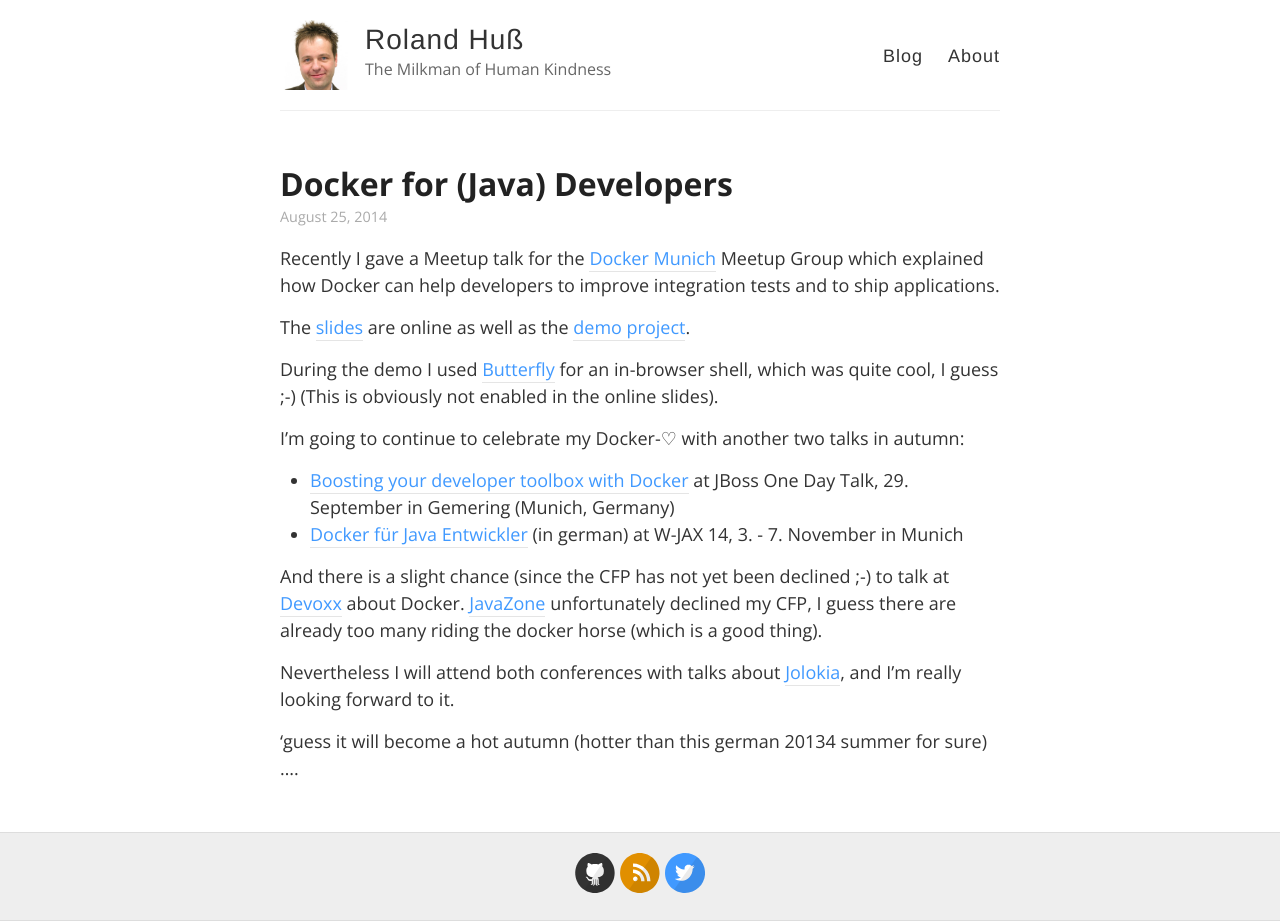
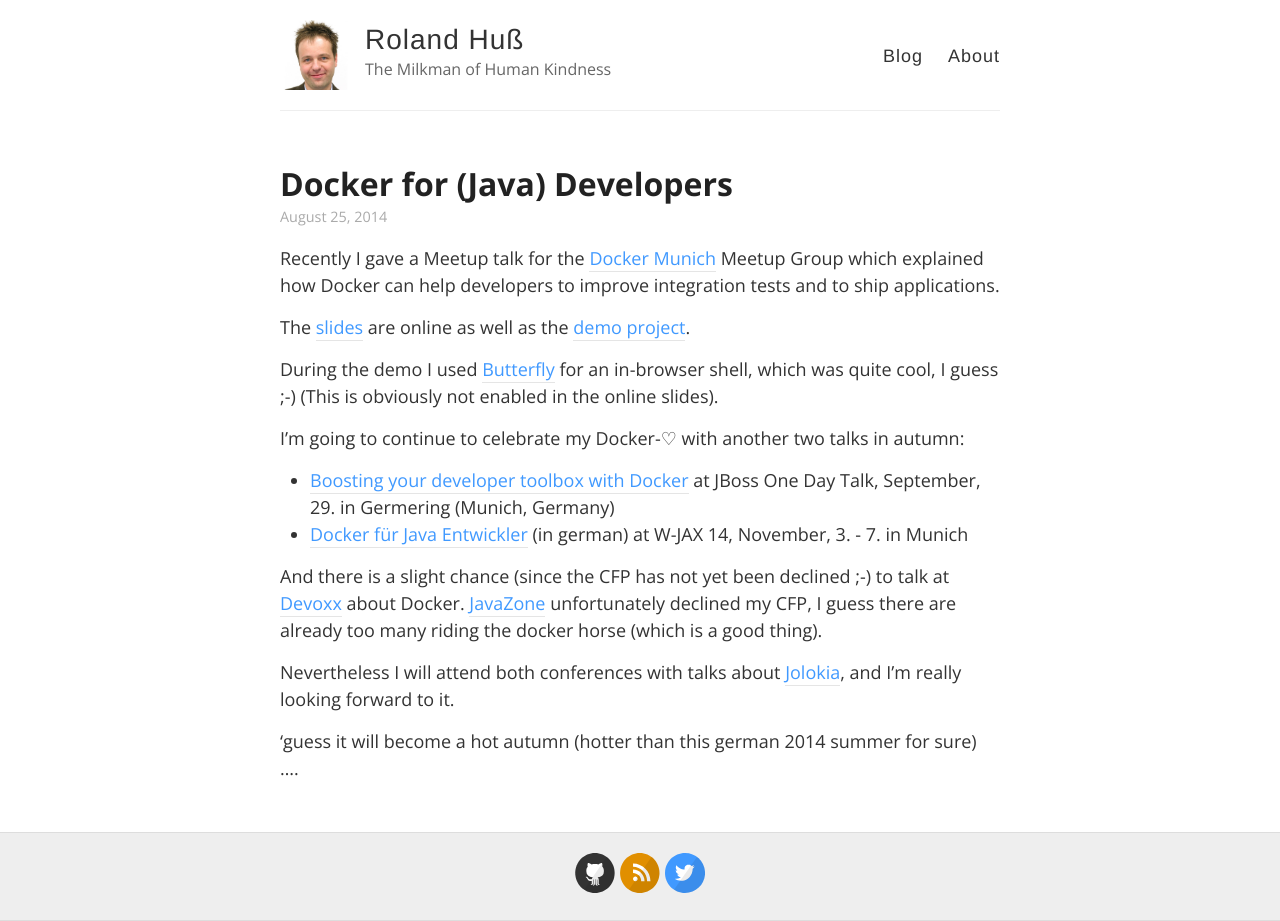
Before and after one commit to rhuss/rhuss.github.io, a Jekyll site: the page built from _posts/2014-8-25-Docker-for-Developers.md, in a window 1280 px wide. Built offline with Jekyll 4.4.1, drawn with Linux system fonts in a browser that asks for light colours; nearby versions of some CDN libraries; comment, search, counter and statistics services are not loaded.

Commit message:
Fix typos

```diff
--- a/_posts/2014-8-25-Docker-for-Developers.md
+++ b/_posts/2014-8-25-Docker-for-Developers.md
@@ -12,14 +12,14 @@ During the demo I used [Butterfly][4] for an in-browser shell, which was quite c
 
 I'm going to continue to celebrate my Docker-♡ with another two talks in autumn:
 
-* [Boosting your developer toolbox with Docker][5] at JBoss One Day Talk, 29. September in Gemering (Munich, Germany)
-* [Docker für Java Entwickler][6] (in german) at W-JAX 14, 3. - 7. November in Munich
+* [Boosting your developer toolbox with Docker][5] at JBoss One Day Talk, September, 29. in Germering (Munich, Germany)
+* [Docker für Java Entwickler][6] (in german) at W-JAX 14, November, 3. - 7.  in Munich
 
 And there is a slight chance (since the CFP has not yet been declined ;-) to talk at [Devoxx][7] about Docker. [JavaZone][8] unfortunately declined my CFP, I guess there are already too many riding the docker horse (which is a good thing).
 
 Nevertheless I will attend both conferences with talks about [Jolokia][9], and I'm really looking forward to it.
 
-'guess it will become a hot autumn (hotter than this german 20134 summer for sure) ....
+'guess it will become a hot autumn (hotter than this german 2014 summer for sure) ....
 
 [1]:	http://www.meetup.com/Docker-Munich/
 [2]:	http://ro14nd.de/meetup-docker-developer-slides
```
